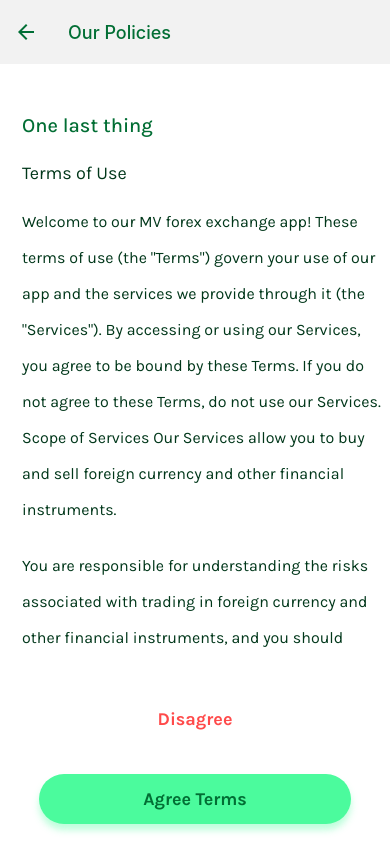
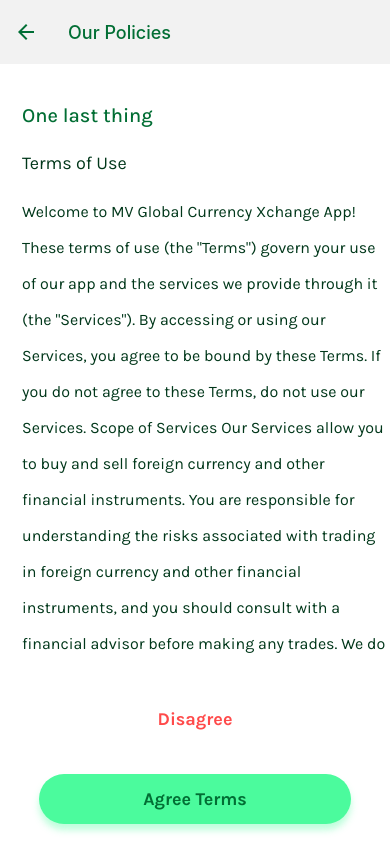
Before and after one commit to iamstr/mv-forex-app, a React Native app: screen /Terms in a window 390 px wide. Built offline with nearby package versions, Linux system fonts and the light colour scheme; what react-native-root-siblings would draw is missing.

Commit message:
chore:update terms & policy

```diff
--- a/screens/TermScreen.jsx
+++ b/screens/TermScreen.jsx
@@ -20,49 +20,44 @@
           <Text style={styles.header}>One last thing</Text>
           <Text style={styles.sub}>Terms of Use</Text>
           <Text style={styles.text}>
-            Welcome to our MV forex exchange app! These terms of use (the "Terms") govern your use
-            of our app and the services we provide through it (the "Services"). By accessing or
+            Welcome to MV Global Currency Xchange App! These terms of use (the "Terms") govern your
+            use of our app and the services we provide through it (the "Services"). By accessing or
             using our Services, you agree to be bound by these Terms. If you do not agree to these
             Terms, do not use our Services. Scope of Services Our Services allow you to buy and sell
-            foreign currency and other financial instruments.
+            foreign currency and other financial instruments. You are responsible for understanding
+            the risks associated with trading in foreign currency and other financial instruments,
+            and you should consult with a financial advisor before making any trades. We do not
+            provide financial advice, and our Services should not be relied upon as such. Account
+            Registration To use our Services, you must create an account and provide certain
+            personal and financial information.
           </Text>
           <Text style={styles.text}>
-            You are responsible for understanding the risks associated with trading in foreign
-            currency and other financial instruments, and you should consult with a financial
-            advisor before making any trades. We do not provide financial advice, and our Services
-            should not be relied upon as such. Account Registration To use our Services, you must
-            create an account and provide certain personal and financial information. You agree to
-            provide accurate and complete information when creating your account and to update your
-            information as necessary to keep it accurate and complete.
+            You agree to provide accurate and complete information when creating your account and to
+            update your information as necessary to keep it accurate and complete. You are solely
+            responsible for the activity that occurs on your account, and you must keep your account
+            login information secure. User Conduct You agree to use our Services only for lawful
+            purposes and in compliance with all applicable laws and regulations. You may not use our
+            Services to engage in any illegal or fraudulent activity. You may not use our Services
+            to transmit any viruses, malware, or other harmful code. You may not use our Services to
+            send unsolicited messages or spam. You may not use our Services to engage in any
+            activity that is discriminatory, harassing, or otherwise inappropriate. Intellectual
+            Property Our Services and the content and materials provided through them, including but
+            not limited to text, graphics, logos, images, and software, are the property of MV
+            GLOBAL XCHANGE and are protected by intellectual property laws.
           </Text>
-          <Text style={styles.text}>
-            You are solely responsible for the activity that occurs on your account, and you must
-            keep your account login information secure. User Conduct You agree to use our Services
-            only for lawful purposes and in compliance with all applicable laws and regulations. You
-            may not use our Services to engage in any illegal or fraudulent activity. You may not
-            use our Services to transmit any viruses, malware, or other harmful code. You may not
-            use our Services to send unsolicited messages or spam.
-          </Text>
-          <Text style={styles.text}>
-            You may not use our Services to engage in any activity that is discriminatory,
-            harassing, or otherwise inappropriate. Intellectual Property Our Services and the
-            content and materials provided through them, including but not limited to text,
-            graphics, logos, images, and software, are the property of MV FOREX EXCHANGE and are
-            protected by intellectual property laws. You may not use our content or materials for
-            any purpose other than as expressly permitted by these Terms. Disclaimer of Warranties
-            OUR SERVICES ARE PROVIDED "AS IS" AND "AS AVAILABLE," AND WE MAKE NO WARRANTIES, EXPRESS
-            OR IMPLIED, INCLUDING BUT NOT LIMITED TO THE IMPLIED WARRANTIES OF MERCHANTABILITY AND
-            FITNESS FOR A PARTICULAR PURPOSE. WE DO NOT WARRANT THAT OUR SERVICES WILL BE
-            UNINTERRUPTED OR ERROR-FREE. Limitation of Liability WE SHALL NOT BE LIABLE FOR ANY
-            LOSSES OR DAMAGES THAT ARE NOT REASONABLY FORESEEABLE. IN NO EVENT SHALL WE BE LIABLE
-            FOR ANY INDIRECT, INCIDENTAL, CONSEQUENTIAL, OR PUNITIVE DAMAGES, INCLUDING BUT NOT
-            LIMITED TO LOST PROFITS, LOSS OF DATA, OR LOSS OF BUSINESS OPPORTUNITIES. Termination We
-            reserve the right to terminate your access to our Services at any time, for any reason,
-            and without notice. Governing Law These Terms shall be governed by and construed in
-            accordance with the laws of the State of [State], without giving effect to any
-            principles of conflicts of law. Dispute Resolution Any disputes arising out of or
-            related to these Terms or our Services shall be resolved through binding arbitration in
-            accordance with the rules of the American Arbitration Association.
+          <Text style={[styles.text, { marginBottom: 200 }]}>
+            You may not use our content or materials for any purpose other than as expressly
+            permitted by these Terms. Disclaimer of Warranties OUR SERVICES ARE PROVIDED "AS IS" AND
+            "AS AVAILABLE," AND WE MAKE NO WARRANTIES, EXPRESS OR IMPLIED, INCLUDING BUT NOT LIMITED
+            TO THE IMPLIED WARRANTIES OF MERCHANTABILITY AND FITNESS FOR A PARTICULAR PURPOSE. WE DO
+            NOT WARRANT THAT OUR SERVICES WILL BE UNINTERRUPTED OR ERROR-FREE. Limitation of
+            Liability WE SHALL NOT BE LIABLE FOR ANY LOSSES OR DAMAGES THAT ARE NOT REASONABLY
+            FORESEEABLE. IN NO EVENT SHALL WE BE LIABLE FOR ANY INDIRECT, INCIDENTAL, CONSEQUENTIAL,
+            OR PUNITIVE DAMAGES, INCLUDING BUT NOT LIMITED TO LOST PROFITS, LOSS OF DATA, OR LOSS OF
+            BUSINESS OPPORTUNITIES. Termination We reserve the right to terminate your access to our
+            Services at any time, for any reason, and without notice. Governing Law These Terms
+            shall be governed by and construed in accordance with the laws of Kenya, without giving
+            effect to any principles of conflicts of law.
           </Text>
         </ScrollView>
         <LinearGradient
@@ -141,7 +136,7 @@
     fontSize: 20,
     margin: 12,
     marginBottom: 15,
-    marginTop: 0,
+    marginTop: 30,
     padding: 10,
   },
   loginText: {
@@ -150,7 +145,11 @@
     fontSize: 18,
     textAlign: 'center',
   },
-  scrollView: { flex: 1, height: '100%', paddingVertical: 40 },
+  scrollView: {
+    flex: 1,
+    height: 2000,
+    // paddingVertical: 40
+  },
 
   sub: {
     color: _themeColor.green,
@@ -169,6 +168,7 @@
     height: '100%',
     lineHeight: 36,
 
+    marginBottom: 20,
     marginLeft: 12,
     paddingLeft: 10,
     paddingTop: 20,
```
